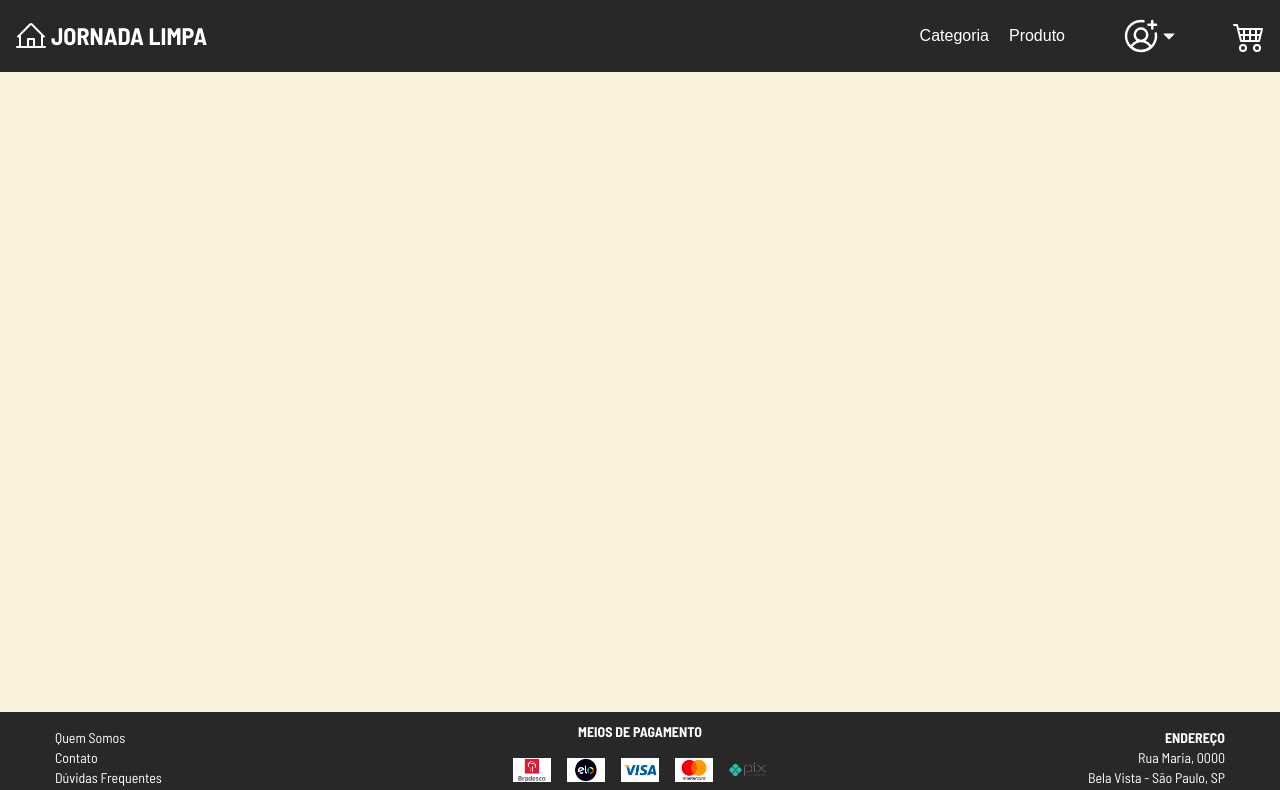
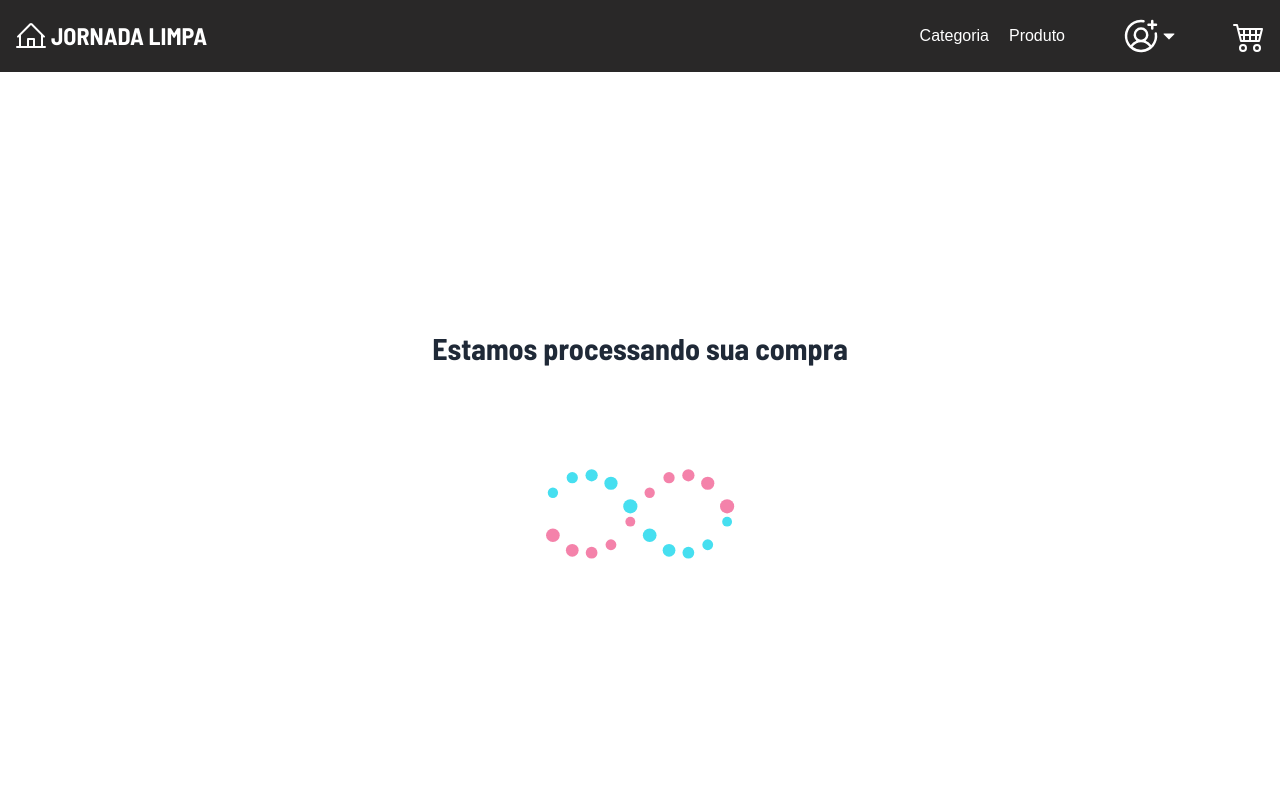
Before and after one commit to Jornada-Limpa/Jornada-Limpa-Final, a React (Vite) app: page /manutencao in a window 1280 px wide. Shown: the top 790 px of the page. Built offline with nearby package versions, Linux system fonts and the light colour scheme.

Commit message:
ajuste carrinho

```diff
--- a/src/App.tsx
+++ b/src/App.tsx
@@ -21,6 +21,7 @@ import DeletarProduto from './components/produto/deletarProduto/DeletarProduto';
 import Perfil from './pages/perfil/Perfil';
 import Carrinho from './components/carrinho/Carrinho';
 import Meta from './pages/meta/Meta';
+import Manutencao from './pages/manutencao/Manutencao';
 
 
 function App() {
@@ -50,6 +51,7 @@ function App() {
               <Route path="/perfil" element={<Perfil />} />
               <Route path="/carrinho" element={<Carrinho />} />
               <Route path="/meta" element={<Meta />} />
+              <Route path="/manutencao" element={<Manutencao/>} />
             </Routes>
           </div>
           <Footer />
--- a/src/components/carrinho/Carrinho.tsx
+++ b/src/components/carrinho/Carrinho.tsx
@@ -2,7 +2,7 @@ import { useContext, useEffect } from "react";
 import { CarrinhoContext } from "../../context/CarrinhoContext";
 import { toastAlerta } from "../../util/toastAlerta";
 import { AuthContext } from "../../context/AuthContext";
-import { useNavigate } from "react-router-dom";
+import { Link, useNavigate } from "react-router-dom";
 
 function Carrinho() {
   const { listaCarrinho } = useContext(CarrinhoContext);
@@ -94,13 +94,9 @@ function Carrinho() {
             <h2 className="text-green-700 flex">Grátis</h2>
           </div>
 
-          <button
-            className="rounded-md flex items-center text-white px-4 gap-1 p-2 bg-green-600 hover:bg-green-700"
-            onClick={() => finalizarCompra() }
-          >
-
-            FINALIZAR COMPRA
-          </button>
+          <Link to="/manutencao" className="inline-block bg-green-600 hover:bg-green-700 text-white  py-2 px-4 rounded border border-green-700">
+            Finalizar Compra
+        </Link>
         </div>
       </div>
     </>
--- /dev/null
+++ b/src/pages/manutencao/Manutencao.tsx
@@ -0,0 +1,23 @@
+import React from 'react';
+import { DNA } from 'react-loader-spinner';
+
+const Manutencao = () => {
+  return (
+    <div className="flex flex-col items-center justify-center h-screen bg-white">
+      <h1 className="text-3xl font-bold text-gray-800 mb-4">Estamos processando sua compra </h1>
+      <p className="text-lg text-gray-600 mb-8"></p>
+
+          <DNA
+            visible={true}
+            height='200'
+            width='200'
+            ariaLabel='dna-loading'
+            wrapperStyle={{}}
+            wrapperClass='dna-wrapper mx-auto'
+          />
+
+    </div>
+  );
+};
+
+export default Manutencao;
--- a/src/pages/meta/Meta.tsx
+++ b/src/pages/meta/Meta.tsx
@@ -8,10 +8,10 @@ function Meta() {
         </div>
         <br/>
         <div>
+          <div className="pl-14 pr-14 flex">
           <div className="pl-14 text-4xl mt-3 mb-3 text-center">
             <h2>Estatistícas sobre drogas</h2>
           </div>
-          <div className="pl-14 pr-14 flex">
             <div className="w-4/5 text-justify">
               <p>
               De acordo com o Relatório Mundial sobre Drogas de 2022 do Escritório das Nações
```
